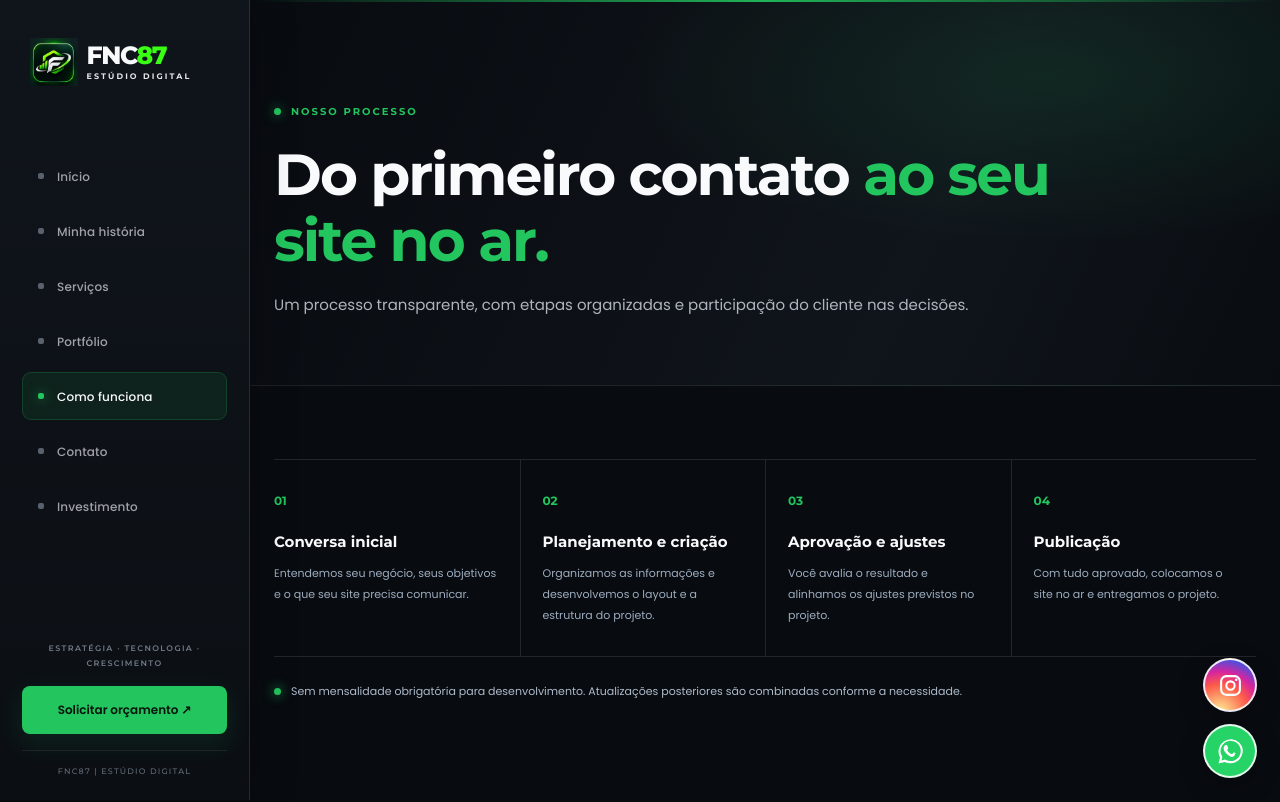
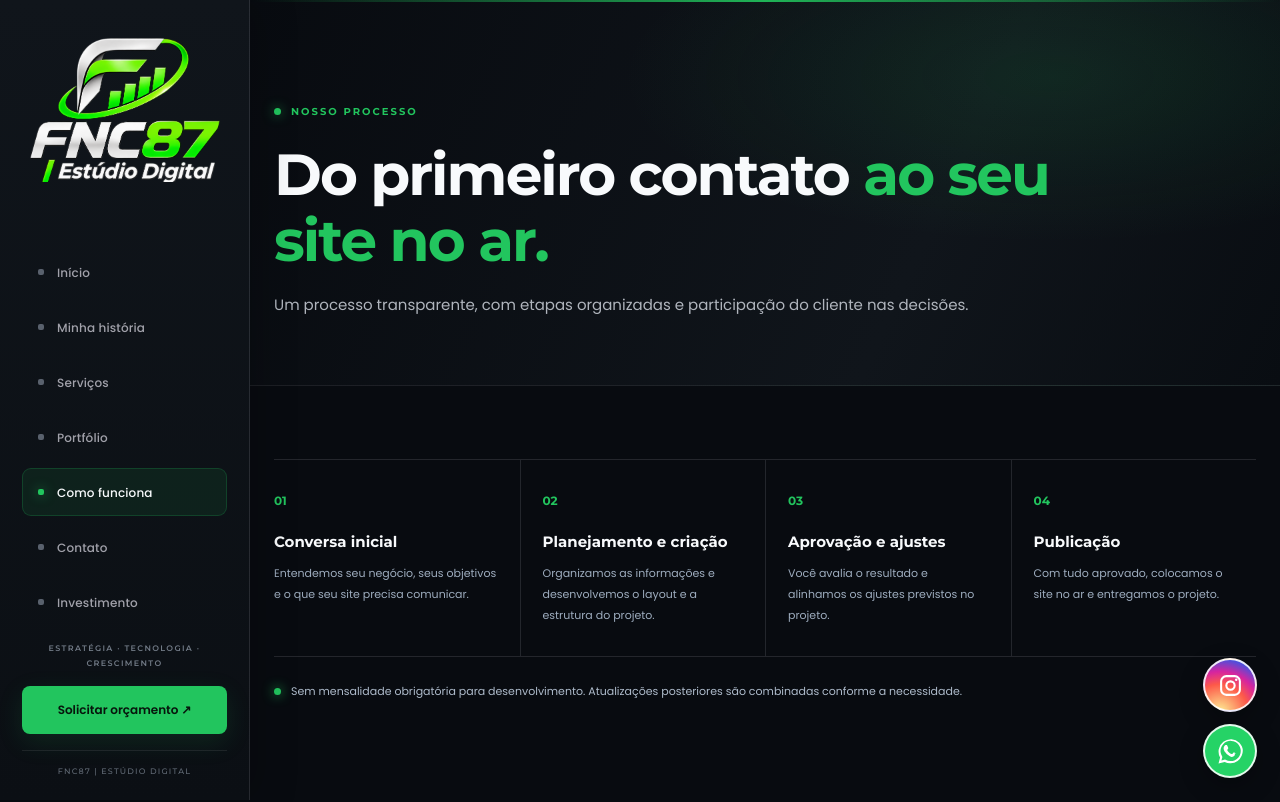
Before and after one commit to fnc87bi-2018/fnc87-estudio-digital, a plain HTML site: page processo.html in a window 1280 px wide. Shown: the top 802 px of the page. Drawn offline with Linux system fonts and the light colour scheme.

Commit message:
Aplica logotipo oficial FNC87 sem slogan no menu

```diff
--- a/processo.html
+++ b/processo.html
@@ -7,7 +7,7 @@
 <link href="https://fonts.googleapis.com/css2?family=Montserrat:wght@400;500;600;700;800&family=Poppins:wght@300;400;500;600;700&display=swap" rel="stylesheet"><link rel="stylesheet" href="styles.css"></head><body>
 <div class="top-glow"></div>
 <header class="site-header sidebar-nav"><div class="container nav-wrap">
-<a class="brand brand-lockup" href="index.html" aria-label="FNC87 Estúdio Digital — Início"><img src="assets/fnc87-logo-symbol.webp" alt=""><span class="brand-wordmark"><strong>FNC<span>87</span></strong><small>ESTÚDIO DIGITAL</small></span></a>
+<a class="brand brand-image" href="index.html" aria-label="FNC87 Estúdio Digital — Início"><img src="assets/FNC87_Estudio_Digital_sem_slogan.png" alt="FNC87 Estúdio Digital"></a>
 <button class="menu-toggle" aria-label="Abrir menu" aria-expanded="false"><span></span><span></span><span></span></button>
 <nav class="main-nav" aria-label="Navegação principal">
 <a href="index.html" data-page="inicio">Início</a><a href="sobre.html" data-page="sobre">Minha história</a><a href="servicos.html" data-page="servicos">Serviços</a><a href="portfolio.html" data-page="portfolio">Portfólio</a><a class="active" href="processo.html" data-page="processo">Como funciona</a><a href="contato.html" data-page="contato">Contato</a>
```
